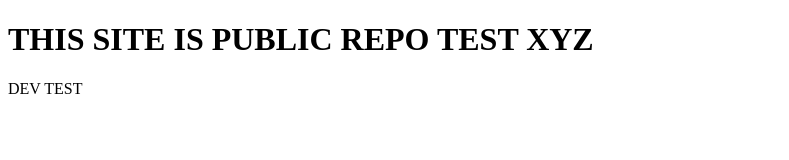
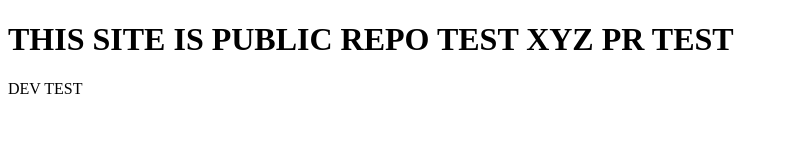
Before and after one commit to Guillermo-Fleek-2/htmlpublick, a plain HTML site: page index.html in a window 1280 px wide. Shown: the whole page, without its empty margins (0-789 px from the left). Drawn offline with Linux system fonts and the light colour scheme.

Commit message:
Update index.html

```diff
--- a/index.html
+++ b/index.html
@@ -2,7 +2,7 @@
 <html>
 <body>
 
-<h1>THIS SITE IS PUBLIC REPO TEST XYZ</h1>
+<h1>THIS SITE IS PUBLIC REPO TEST XYZ PR TEST</h1>
 <p>DEV TEST</p>
 
 </body>
```
